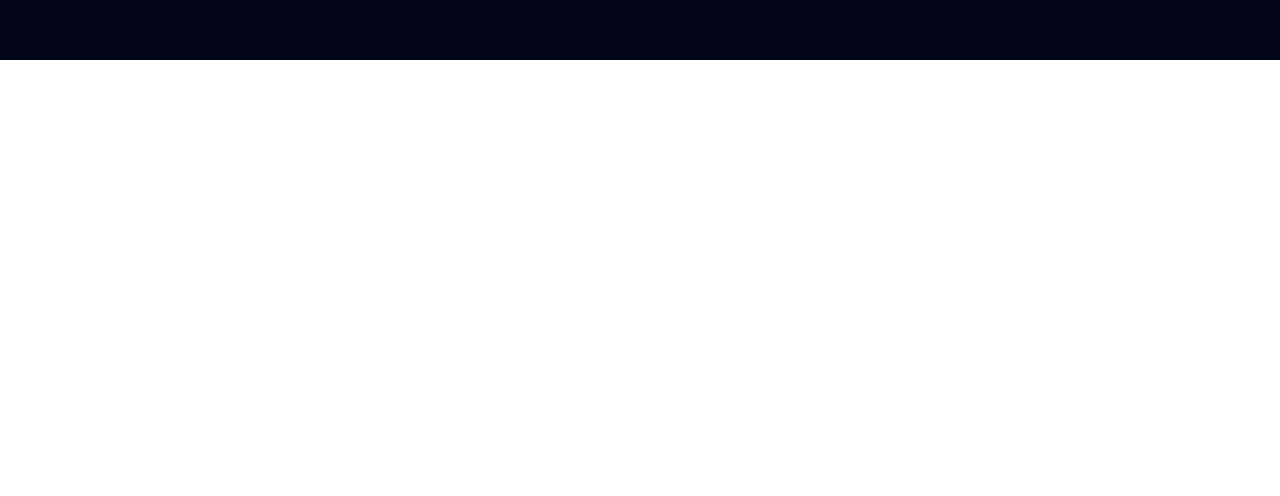
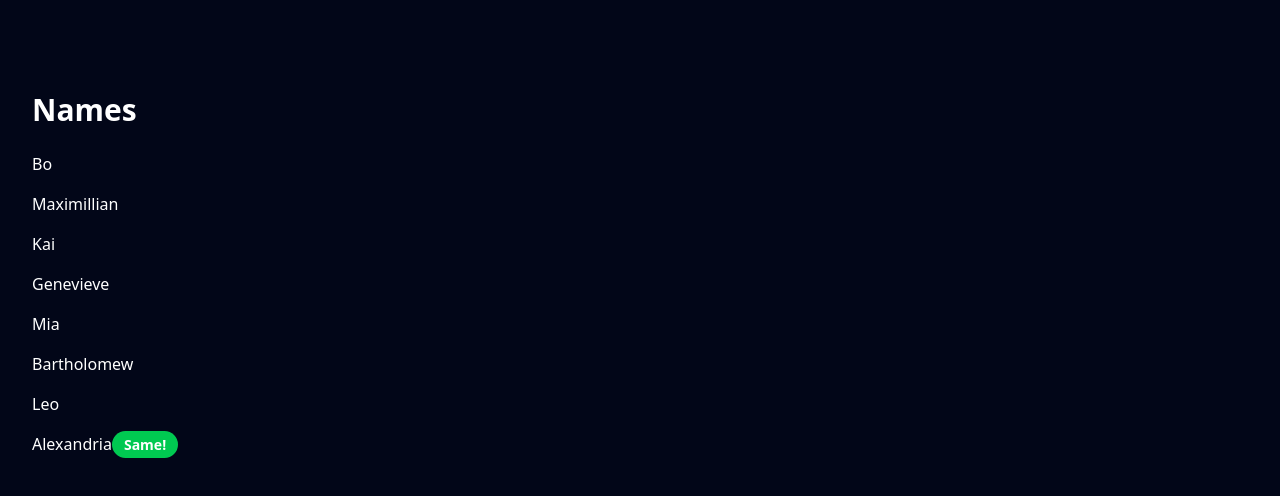
Before and after one commit to chimaobinwaokoro27-arch/React-Practice, a React (Vite) app: page / in a window 1280 px wide. Shown: the part 2340-2836 px from the top of the page. Before the commit the page ends 2400 px from the top, so only its background shows below. Built offline with nearby package versions, Linux system fonts and the light colour scheme.

Commit message:
initial commit Name

```diff
--- a/src/App.jsx
+++ b/src/App.jsx
@@ -1,13 +1,15 @@
-import LetterMatching from "./components/LetterMatching.jsx";
-import CharCodeAt from "./components/CharCodeAt.jsx";
-import Vowels from "./components/vowels.jsx";
+import LetterMatching from "./components/letters/LetterMatching.jsx";
+import CharCodeAt from "./components/charcodeat/CharCodeAt.jsx";
+import Vowels from "./components/vowel/vowels.jsx";
+import Name from "./components/Name/Name.jsx";
 
 function App() {
   return (
     <div>
       <LetterMatching />
       <CharCodeAt />
-      <Vowels/>
+      <Vowels />
+      <Name />
     </div>
   );
 }
--- /dev/null
+++ b/src/components/Name/Name.jsx
@@ -0,0 +1,42 @@
+function Name() {
+  const names = [
+    "Bo",
+    "Maximillian",
+    "Kai",
+    "Genevieve",
+    "Mia",
+    "Bartholomew",
+    "Leo",
+    "Alexandria",
+  ];
+
+  return (
+    <div className="min-h-screen bg-slate-950 p-8 text-white">
+      <h1 className="mb-6 text-3xl font-bold">Names</h1>
+
+      <div className="space-y-4">
+        {names.map((name) => {
+          const firstLetter = name[0].toLowerCase();
+          const lastLetter = name[name.length - 1].toLowerCase();
+
+          return (
+            <div
+
+
+            >
+              <span>{name}</span>
+
+              {firstLetter === lastLetter && (
+                <span className="rounded-full bg-green-500 px-3 py-1 text-sm font-bold text-white">
+                  Same!
+                </span>
+              )}
+            </div>
+          );
+        })}
+      </div>
+    </div>
+  );
+}
+
+export default Name;
```
Also changed, not shown: src/components/charcodeat/CharCodeAt.jsx (renamed from src/components/CharCodeAt.jsx), src/components/letters/LetterMatching.jsx (renamed from src/components/LetterMatching.jsx), src/components/vowel/vowels.jsx (renamed from src/components/vowels.jsx).
